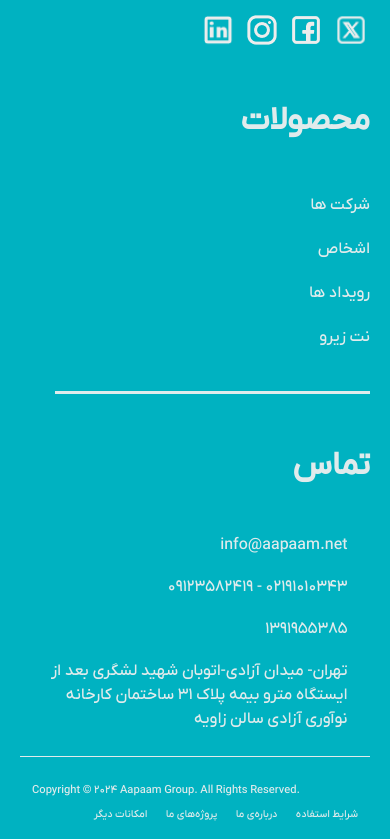
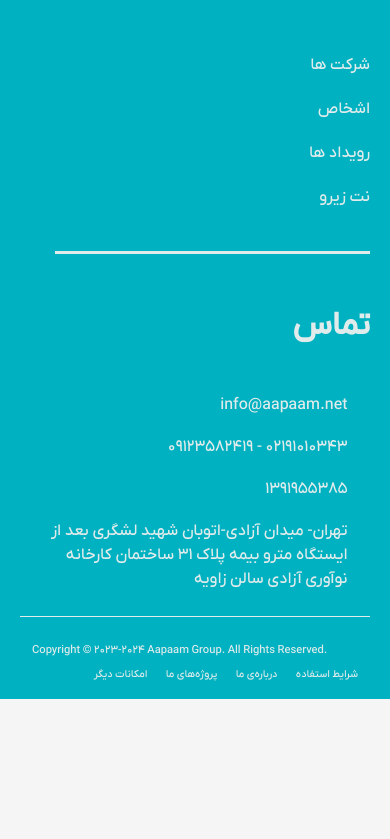
Before and after one commit to aminsho1986-coder/aapaam_landing, a Next.js app: page /about in a window 390 px wide. Shown: the part 3901-4740 px from the top of the page. After the commit the page ends 4600 px from the top, so only its background shows below. Built offline with nearby package versions, Linux system fonts and the light colour scheme.

Commit message:
footer fixes

```diff
--- a/components/cNamad/CNamad.jsx
+++ b/components/cNamad/CNamad.jsx
@@ -19,7 +19,7 @@
             <>
             <CNamadCompanyDetail data={serverData} />
             {
-              serverData.activityType === "PRODUCTIVE" && serverData.products.length !== 0?
+              serverData.activityType === "PRODUCTIVE" && serverData.products.length !== 0 ?
               <CNamadCompanyProduct data={serverData}/>
               : null
             }
--- a/components/shared/footer/Footer.jsx
+++ b/components/shared/footer/Footer.jsx
@@ -13,7 +13,7 @@
       <div className="row">
         <div className="footer-left">
           <div className="row w-100">
-            <div className="col-md-4 d-flex justify-content-start align-items-center">
+            <div className="col-md-4 col-6 d-flex justify-content-start align-items-center">
               <Image
                 src="/images/shared/main-logo-white.svg"
                 alt=""
@@ -22,12 +22,12 @@
                 height="200"
               />
             </div>
-            <div className="col-md-4 d-flex justify-content-end">
+            <div className="col-md-4 col-6 d-flex justify-content-end">
               <div className="h-100 d-flex justify-content-center align-items-center">
                 <a referrerPolicy='origin' target='_blank' href='https://trustseal.enamad.ir/u?id=376415&Code=LuIjtAjW9ZbUAGFP1ys3Kn7SPlxCYsQE'><img referrerPolicy='origin' src='https://trustseal.enamad.ir/logo.aspx?id=376415&Code=LuIjtAjW9ZbUAGFP1ys3Kn7SPlxCYsQE' alt='' style={{cursor:'pointer'}} code='LuIjtAjW9ZbUAGFP1ys3Kn7SPlxCYsQE'/></a>
               </div>
             </div>
-            <div className="col-md-4">
+            <div className="col-md-4 d-md-none">
             </div>
           </div>
           <span>
@@ -112,7 +112,7 @@
       </div>
       <div className="row">
         <div className="footer-rights text-left">
-          <span className="footer-text">Copyright © {year} Aapaam Group. All Rights Reserved.</span>
+          <span className="footer-text">Copyright © 2023-{year} Aapaam Group. All Rights Reserved.</span>
           <div className="footer-bottom">
             <Link href="/terms" >
               <span className="footer-text"> شرایط استفاده </span>
--- a/components/shared/footer/footer.scss
+++ b/components/shared/footer/footer.scss
@@ -8,7 +8,7 @@
     justify-content: space-between;
   }
   @media (max-width: 1050px) {
-    padding: 64px 52px;
+    padding: 24px 52px;
   }
   @media (max-width: 850px) {
     flex-direction: column-reverse;
```
